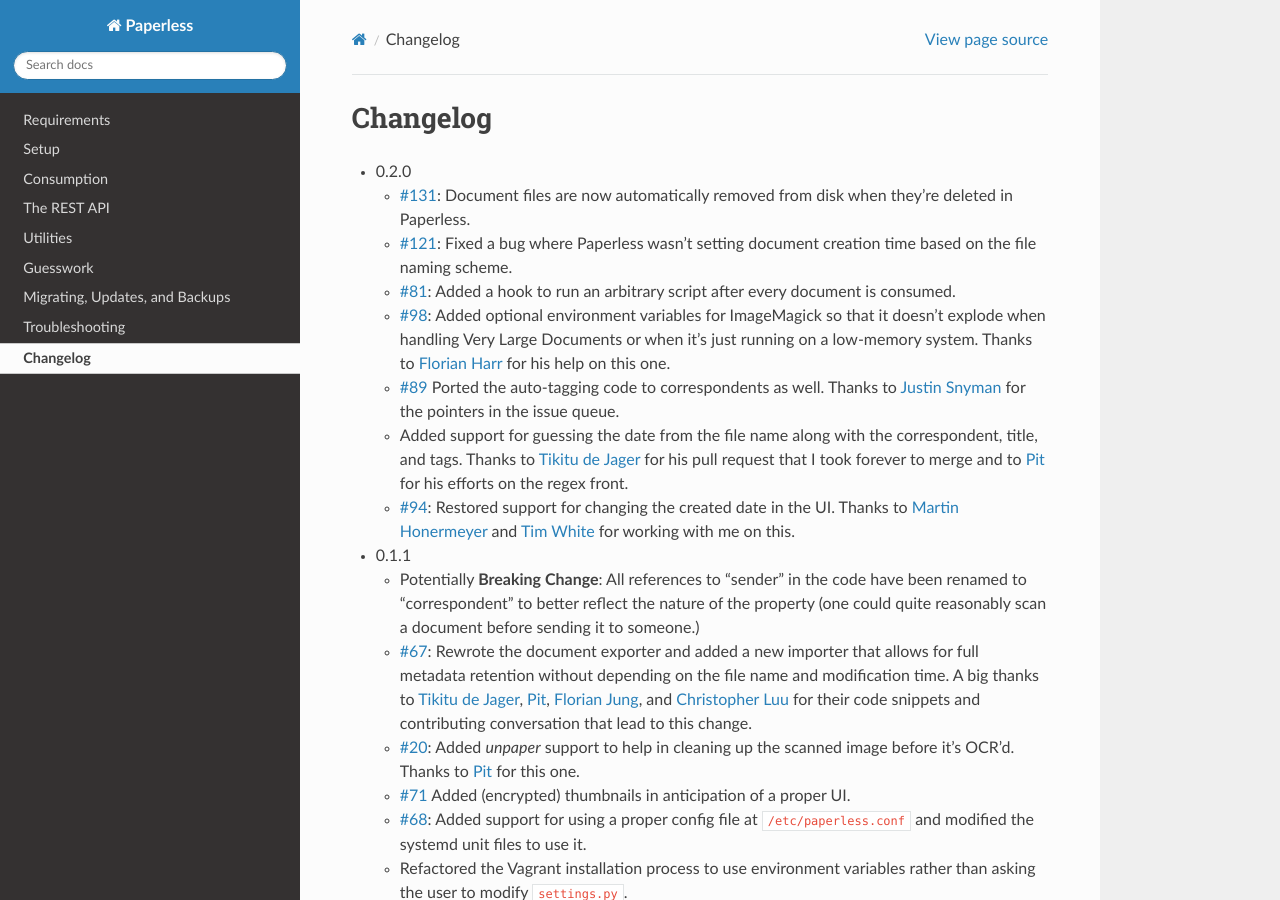
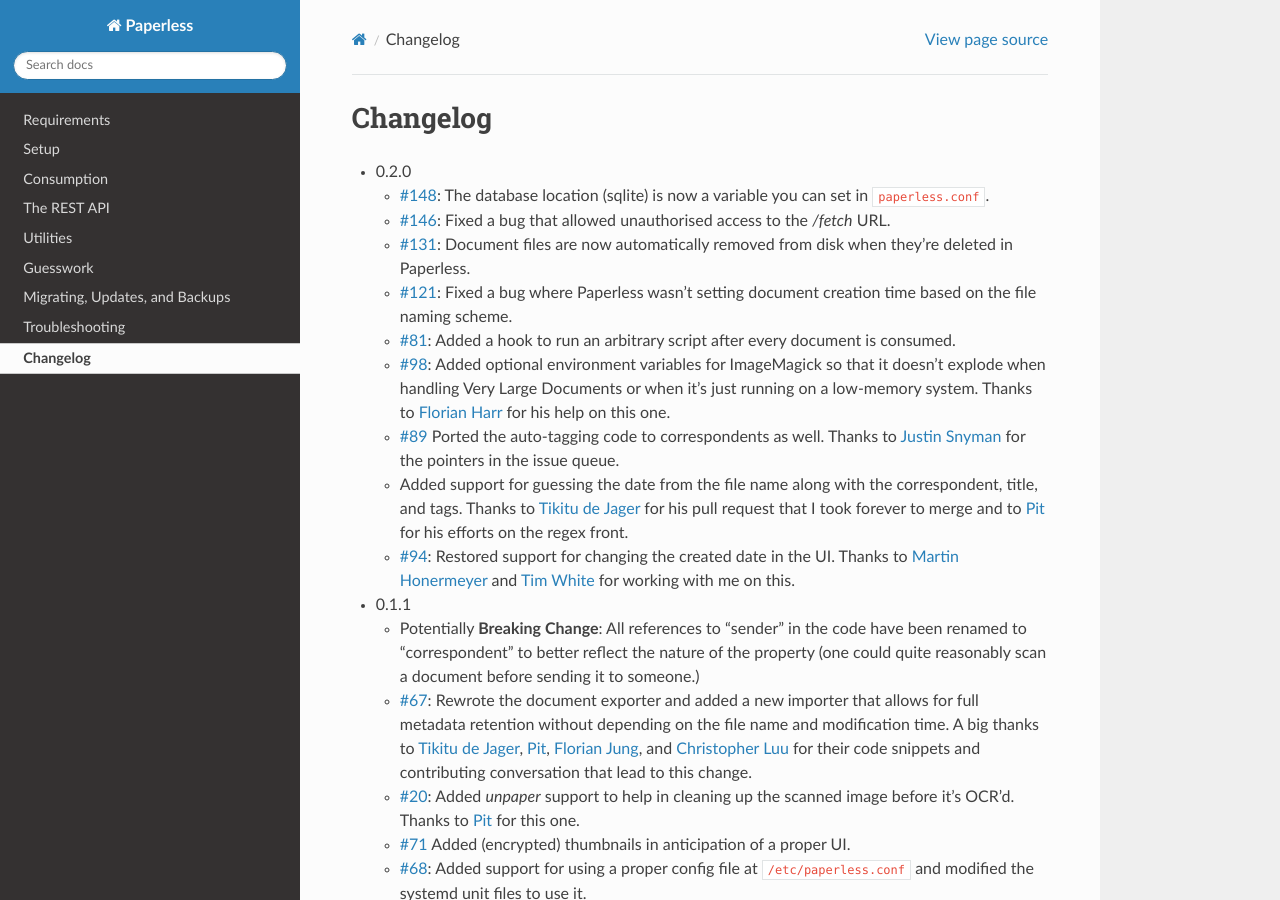
Before and after one commit to repoRangee/Large-scale, a Sphinx documentation site: the page built from docs/changelog.rst, in a window 1280 px wide and 900 px high. Built offline with Sphinx 7.4.7 and the Read the Docs theme 3.1.0, drawn with Linux system fonts in a browser that asks for light colours; formulas are drawn with MathJax 3.

Commit message:
Updated changelog. I really should tag soon

```diff
--- a/docs/changelog.rst
+++ b/docs/changelog.rst
@@ -3,6 +3,9 @@ Changelog
 
 * 0.2.0
 
+  * `#148`_: The database location (sqlite) is now a variable you can set in
+    ``paperless.conf``.
+  * `#146`_: Fixed a bug that allowed unauthorised access to the `/fetch` URL.
   * `#131`_: Document files are now automatically removed from disk when
     they're deleted in Paperless.
   * `#121`_: Fixed a bug where Paperless wasn't setting document creation time
@@ -130,3 +133,5 @@ Changelog
 .. _#98: https://github.com/danielquinn/paperless/issues/98
 .. _#121: https://github.com/danielquinn/paperless/issues/121
 .. _#131: https://github.com/danielquinn/paperless/issues/131
+.. _#146: https://github.com/danielquinn/paperless/issues/146
+.. _#148: https://github.com/danielquinn/paperless/pull/148
```
